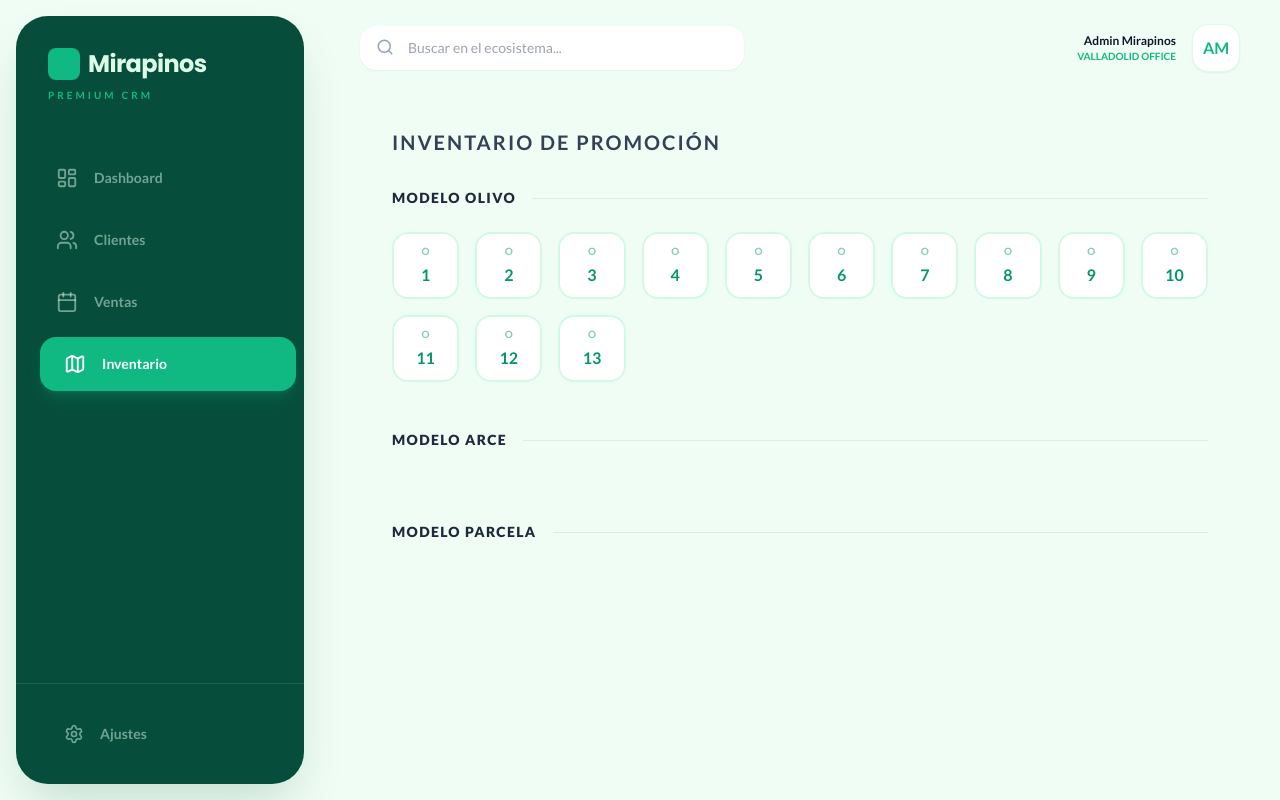
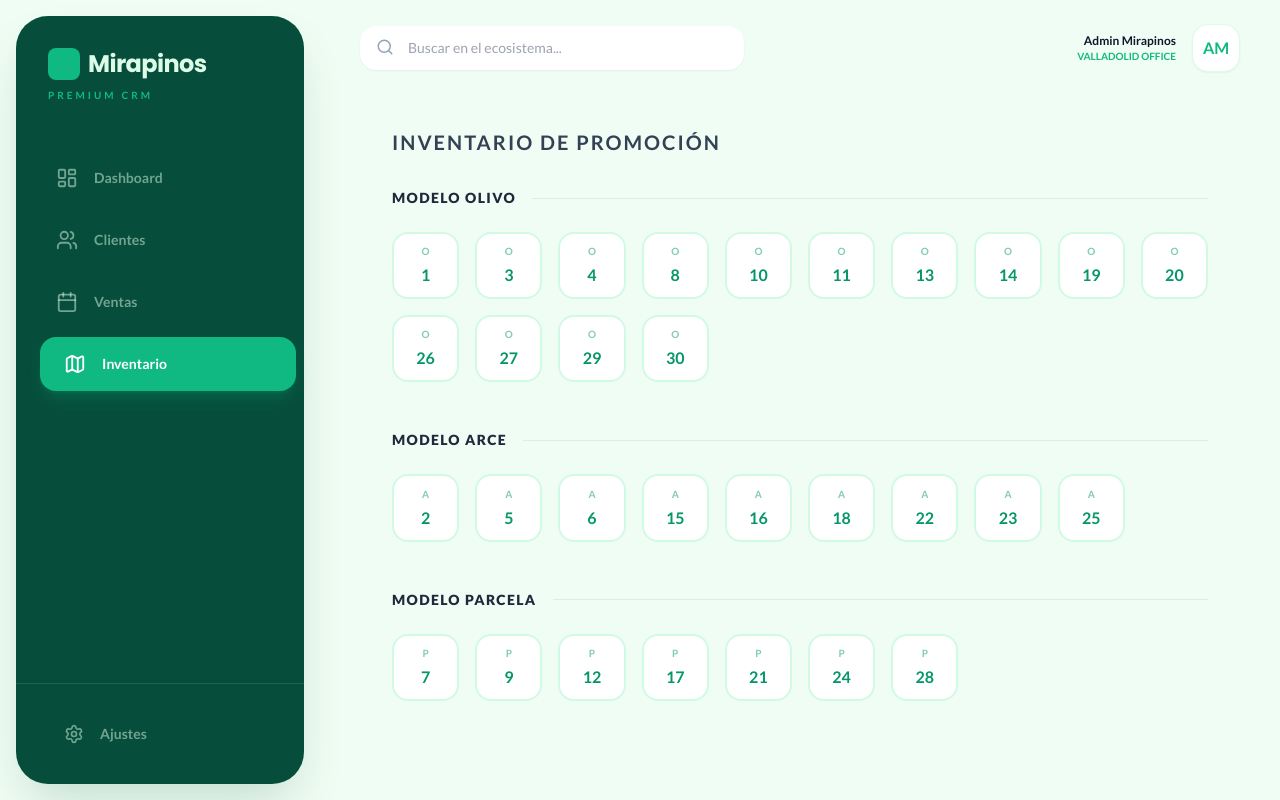
Before and after one commit to jlherrerovallenova/mirapinos-crm, a React (Vite) app: page /inventory in a window 1280 px wide. Built offline with nearby package versions, Linux system fonts and the light colour scheme; no server answers; the database is empty.

Commit message:
Updated Inventory.tsx

```diff
--- a/src/pages/Inventory.tsx
+++ b/src/pages/Inventory.tsx
@@ -1,23 +1,51 @@
 // src/pages/Inventory.tsx
 import { useEffect, useState } from 'react';
 import { supabase } from '../lib/supabase';
+import { Loader2 } from 'lucide-react';
 
 export default function Inventory() {
   const [inventory, setInventory] = useState<any[]>([]);
+  const [loading, setLoading] = useState(true);
 
   useEffect(() => {
-    supabase.from('inventory').select('*').order('id').then(({ data }) => {
-       if (data && data.length > 0) setInventory(data);
-       else {
-          // Fallback generator if empty
-          const dummy = [];
-          for (let i = 1; i <= 13; i++) dummy.push({ id: i, number: `${i}`, type: 'OLIVO', status: 'available' });
-          setInventory(dummy);
-       }
-    });
+    fetchInventory();
   }, []);
 
+  async function fetchInventory() {
+    setLoading(true);
+    const { data } = await supabase.from('inventory').select('*').order('id');
+    if (data && data.length > 0) {
+      setInventory(data);
+    } else {
+      // Dummy data si no hay nada en DB
+      const dummy = [];
+      const types = ['OLIVO', 'ARCE', 'PARCELA'];
+      for (let i = 1; i <= 30; i++) {
+        dummy.push({
+          id: i,
+          number: `${i}`,
+          type: types[Math.floor(Math.random() * types.length)],
+          status: 'available'
+        });
+      }
+      setInventory(dummy);
+    }
+    setLoading(false);
+  }
+
+  const toggleStatus = async (unit: any) => {
+    const newStatus = unit.status === 'available' ? 'reserved' : 'available';
+
+    // UI Update
+    setInventory(prev => prev.map(u => u.id === unit.id ? { ...u, status: newStatus } : u));
+
+    // DB Update
+    await supabase.from('inventory').update({ status: newStatus }).eq('id', unit.id);
+  };
+
   const types = ['OLIVO', 'ARCE', 'PARCELA'];
+
+  if (loading) return <div className="h-full flex items-center justify-center"><Loader2 className="animate-spin" /></div>;
 
   return (
     <div className="p-8 overflow-auto animate-in fade-in">
@@ -32,9 +60,12 @@ export default function Inventory() {
                 </h3>
                 <div className="grid grid-cols-4 md:grid-cols-6 lg:grid-cols-10 gap-4">
                    {inventory.filter(u => u.type === type).map(unit => (
-                      <div key={unit.id} className={`aspect-square rounded-2xl flex flex-col items-center justify-center border-2 transition-all font-bold ${
+                      <div
+                        key={unit.id}
+                        onClick={() => toggleStatus(unit)}
+                        className={`aspect-square rounded-2xl flex flex-col items-center justify-center border-2 transition-all font-bold cursor-pointer ${
                          unit.status === 'available' ? 'bg-white border-emerald-100 text-emerald-600 hover:scale-105 hover:shadow-lg' :
-                         unit.status === 'reserved' ? 'bg-amber-50 border-amber-100 text-amber-600' :
+                         unit.status === 'reserved' ? 'bg-amber-50 border-amber-100 text-amber-600 hover:bg-amber-100' :
                          'bg-slate-50 border-slate-100 text-slate-300'
                       }`}>
                          <span className="text-[10px] uppercase opacity-50 mb-1">{unit.type[0]}</span>
```
